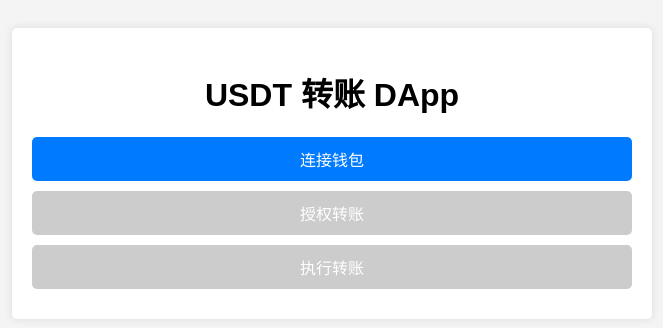
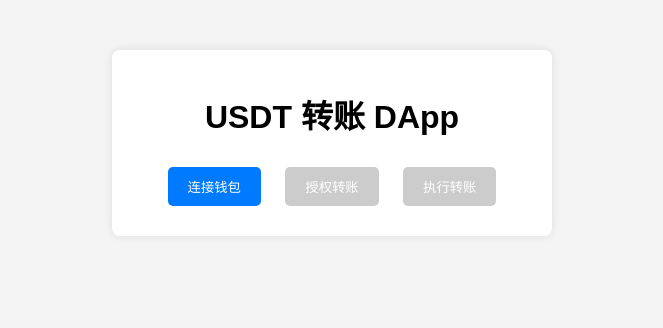
Before and after one commit to uplusproject/u, a plain HTML site: page erc20/index.html in a window 1280 px wide. Shown: the whole page, without its empty margins (308-971 px from the left). Drawn offline with nearby package versions, Linux system fonts and the light colour scheme.

Commit message:
Update style.css

```diff
--- a/erc20/style.css
+++ b/erc20/style.css
@@ -1,32 +1,29 @@
 body {
     font-family: Arial, sans-serif;
     background-color: #f4f4f4;
-    padding: 20px;
+    text-align: center;
 }
 
 .container {
-    max-width: 600px;
-    margin: auto;
+    margin: 50px auto;
+    max-width: 400px;
+    padding: 20px;
     background: white;
-    padding: 20px;
-    border-radius: 5px;
+    border-radius: 8px;
     box-shadow: 0 0 10px rgba(0, 0, 0, 0.1);
 }
 
 h1 {
-    text-align: center;
+    margin-bottom: 20px;
 }
 
 .button {
-    display: block;
-    width: 100%;
-    padding: 10px;
-    margin: 10px 0;
+    padding: 10px 20px;
+    margin: 10px;
     border: none;
     border-radius: 5px;
     background-color: #007bff;
     color: white;
-    font-size: 16px;
     cursor: pointer;
 }
 
```
